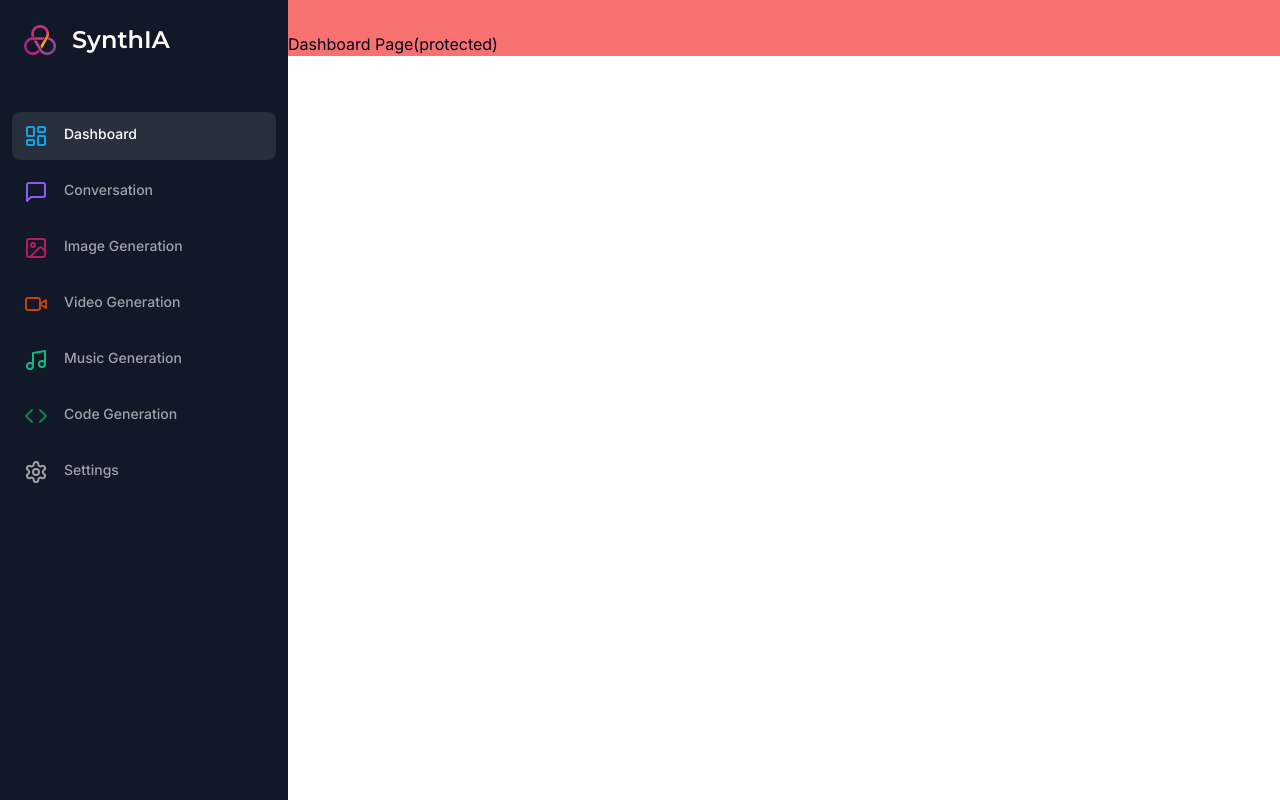
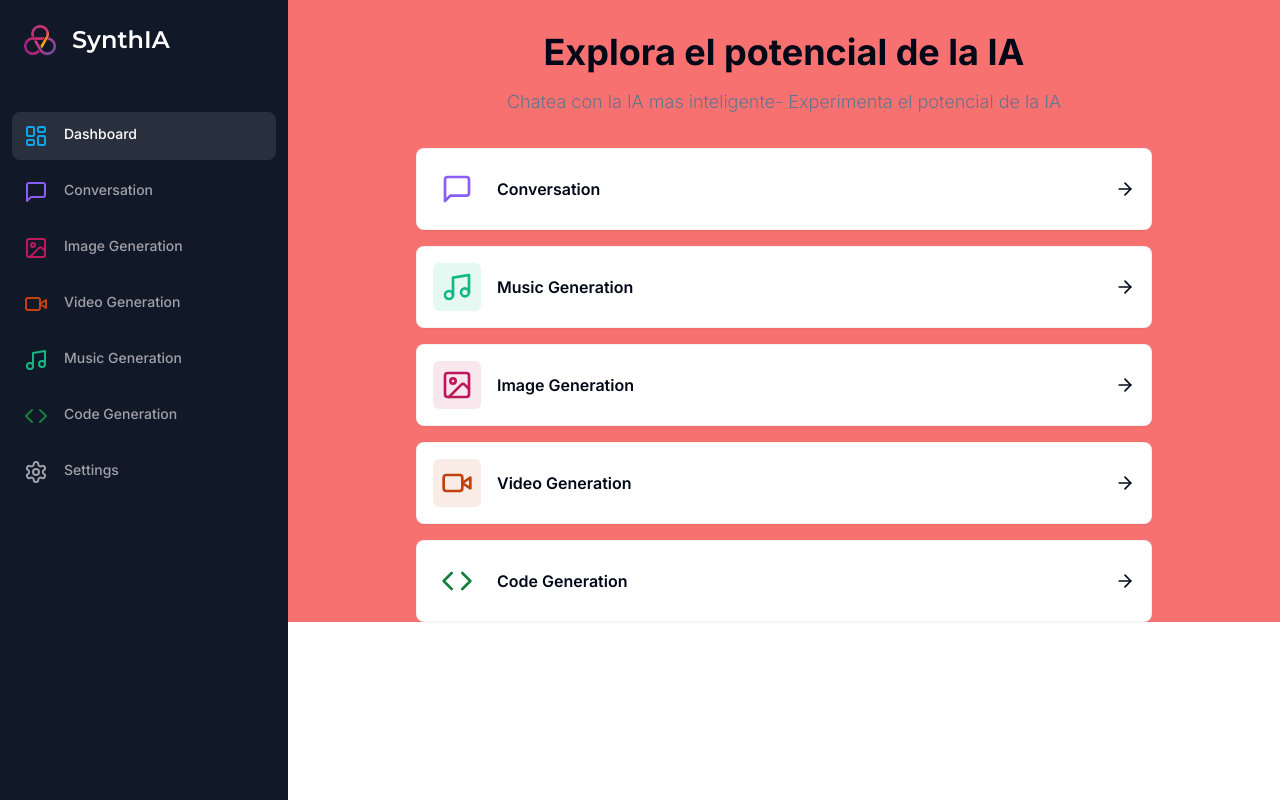
Before and after one commit to Noodle96/SynthIA, a Next.js app: page /dashboard in a window 1280 px wide. Built offline with nearby package versions, Linux system fonts and the light colour scheme.

Commit message:
Agregar Card component y llenar el Dashboard page

```diff
--- a/app/(dashboard)/(routes)/dashboard/page.tsx
+++ b/app/(dashboard)/(routes)/dashboard/page.tsx
@@ -1,9 +1,71 @@
+import { Card } from "@/components/ui/card";
+import { cn } from "@/lib/utils";
 import { UserButton } from "@clerk/nextjs";
-
+import { ArrowRight, Code, ImageIcon, MessageSquare, Music, Video, VideoIcon } from "lucide-react";
+const tools = [
+	{
+		label: 'Conversation',
+		icon: MessageSquare,
+		color: 'text-violet-500',
+		bgColor: 'bg-violte-500/10',
+		href: '/conversation'
+	},
+	{
+		label: 'Music Generation',
+		icon: Music,
+		color: 'text-emerald-500',
+		bgColor: 'bg-emerald-500/10',
+		href: '/music'
+	},
+	{
+		label: 'Image Generation',
+		icon: ImageIcon,
+		color: 'text-pink-700',
+		bgColor: 'bg-pink-700/10',
+		href: '/image'
+	},
+	{
+		label: 'Video Generation',
+		icon: VideoIcon,
+		color: 'text-orange-700',
+		bgColor: 'bg-orange-700/10',
+		href: '/video',
+	}
+	,
+	{
+		label: 'Code Generation',
+		icon: Code,
+		color: 'text-green-700',
+		bgColor: 'bg-greem-700/10',
+		href: '/code',
+	}
+];
 const DashBoardPage = () => {
 	return (
 		<div>
-			<h1>Dashboard Page(protected)</h1>
+			<div className=" mb-8 space-y-4">
+				<h2 className=" text-2xl md:text-4xl font-bold text-center">Explora el potencial de la IA</h2>
+				<p className=" text-muted-foreground font-light text-sm md:text-lg text-center">Chatea con la IA mas inteligente-  Experimenta el potencial de la IA</p>
+			</div>
+			<div className="px-4 md:px-20 lg:px-32 space-y-4">
+			{tools.map((tool) => (
+				<Card
+					key={tool.href}
+					className="p-4 border-black/5 flex items-center justify-between hover:shadow-md transition  cursor-pointer"
+				>
+					<div className="flex items-center gap-x-4">
+						<div className={cn("p-2 w-fit rounded-md", tool.bgColor)}>
+							<tool.icon className={cn('w-8 h-8', tool.color)}  />
+						</div>
+						<div className=" font-semibold">
+							{tool.label}
+						</div>
+					</div>
+					<ArrowRight className="w-5 h-5"/>
+
+				</Card>
+			))}
+			</div>
 		</div>
 	);
 }
--- /dev/null
+++ b/components/ui/card.tsx
@@ -0,0 +1,79 @@
+import * as React from "react"
+
+import { cn } from "@/lib/utils"
+
+const Card = React.forwardRef<
+  HTMLDivElement,
+  React.HTMLAttributes<HTMLDivElement>
+>(({ className, ...props }, ref) => (
+  <div
+    ref={ref}
+    className={cn(
+      "rounded-lg border bg-card text-card-foreground shadow-sm",
+      className
+    )}
+    {...props}
+  />
+))
+Card.displayName = "Card"
+
+const CardHeader = React.forwardRef<
+  HTMLDivElement,
+  React.HTMLAttributes<HTMLDivElement>
+>(({ className, ...props }, ref) => (
+  <div
+    ref={ref}
+    className={cn("flex flex-col space-y-1.5 p-6", className)}
+    {...props}
+  />
+))
+CardHeader.displayName = "CardHeader"
+
+const CardTitle = React.forwardRef<
+  HTMLParagraphElement,
+  React.HTMLAttributes<HTMLHeadingElement>
+>(({ className, ...props }, ref) => (
+  <h3
+    ref={ref}
+    className={cn(
+      "text-2xl font-semibold leading-none tracking-tight",
+      className
+    )}
+    {...props}
+  />
+))
+CardTitle.displayName = "CardTitle"
+
+const CardDescription = React.forwardRef<
+  HTMLParagraphElement,
+  React.HTMLAttributes<HTMLParagraphElement>
+>(({ className, ...props }, ref) => (
+  <p
+    ref={ref}
+    className={cn("text-sm text-muted-foreground", className)}
+    {...props}
+  />
+))
+CardDescription.displayName = "CardDescription"
+
+const CardContent = React.forwardRef<
+  HTMLDivElement,
+  React.HTMLAttributes<HTMLDivElement>
+>(({ className, ...props }, ref) => (
+  <div ref={ref} className={cn("p-6 pt-0", className)} {...props} />
+))
+CardContent.displayName = "CardContent"
+
+const CardFooter = React.forwardRef<
+  HTMLDivElement,
+  React.HTMLAttributes<HTMLDivElement>
+>(({ className, ...props }, ref) => (
+  <div
+    ref={ref}
+    className={cn("flex items-center p-6 pt-0", className)}
+    {...props}
+  />
+))
+CardFooter.displayName = "CardFooter"
+
+export { Card, CardHeader, CardFooter, CardTitle, CardDescription, CardContent }
```
